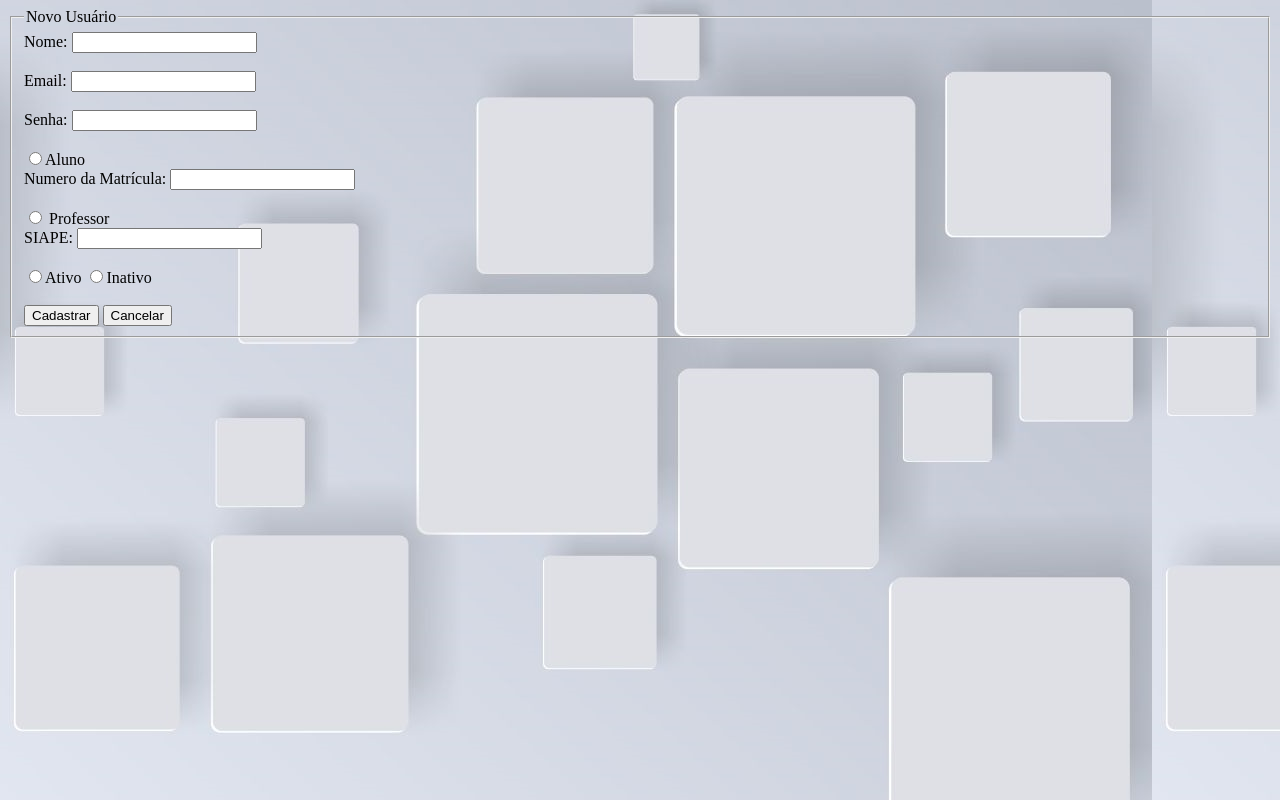
After one commit to RaquelGums/TrabalhoProgramacaoN3, a PHP site: page /cadastroUsuario.php in a window 1280 px wide. The commit adds this page. Run offline with PHP 8.4, Linux system fonts and the light colour scheme.

Commit message:
novo usuario

```diff
--- /dev/null
+++ b/cadastroUsuario.php
@@ -0,0 +1,35 @@
+<!DOCTYPE>
+<html>
+	<head>
+	<style>
+		body {
+			background-image: url(fundo.jpg);
+		}
+	</style>
+	</head>
+	<body>
+		<form id="area" method="get">
+
+			<fieldset>
+				<legend>Novo Usuário</legend>
+				Nome: <input type="text" name="nome"><br>
+				<br>Email: <input type="text" name="email"><br>
+				<br>Senha: <input type="password" name="senha"> <br>
+				<br>
+				<input type="radio" name="tipoUsuario" value="1">Aluno
+				<br>
+				Numero da Matrícula: <input type="text" name="email"><br>
+				<br>
+				<input type="radio" name="tipoUsuario" value="2"> Professor
+				<br>
+				SIAPE: <input type="password" name="senha"> <br>
+				<br>
+				<input type="radio" name="ativo" value="1">Ativo
+				<input type="radio" name="ativo" value="0">Inativo
+				<br>
+				<br><input type="submit" value="Cadastrar">
+				<button value="cancelar">Cancelar
+			</fieldset>
+		</form>
+	</body>
+</html>
--- a/novoConcurso.php
+++ b/novoConcurso.php
@@ -10,7 +10,7 @@
 	</head>
 	<body>
 		<div>
-			<form id="area" action="novoConcurso.php" method="get">
+			<form id="area" method="get">
 				<button name="buttonVoltar">Voltar</button>
 				<input type="submit" value="Cadastrar">
 				<button name="buttonCancelar">Cancelar</button>
--- a/novoProjeto.php
+++ b/novoProjeto.php
@@ -10,7 +10,7 @@
 	</head>
 	<body>
 		<div>
-			<form id="area" action="novoProjeto.php" method="get">
+			<form id="area" method="get">
 				<button name="buttonVoltar">Voltar</button>
 				<input type="submit" value="Cadastrar">
 				<button name="buttonCancelar">Cancelar</button>
```
